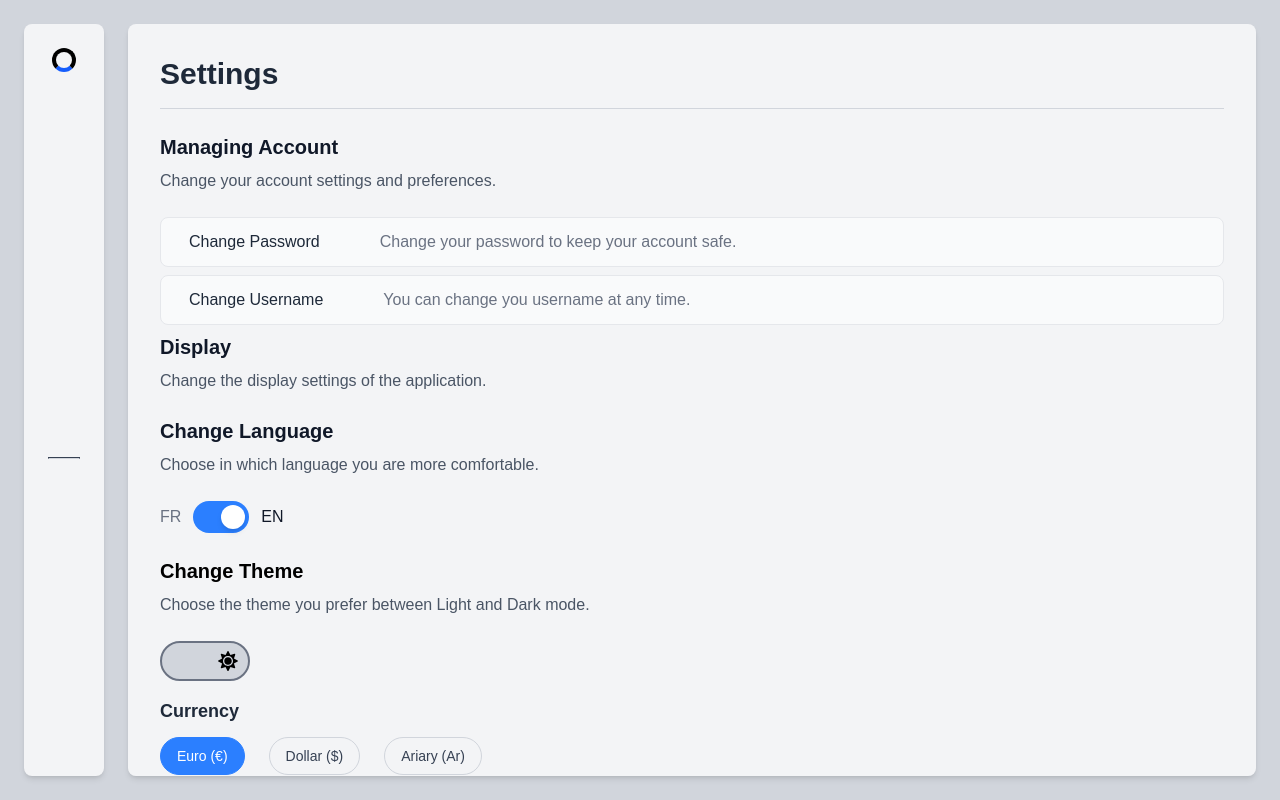
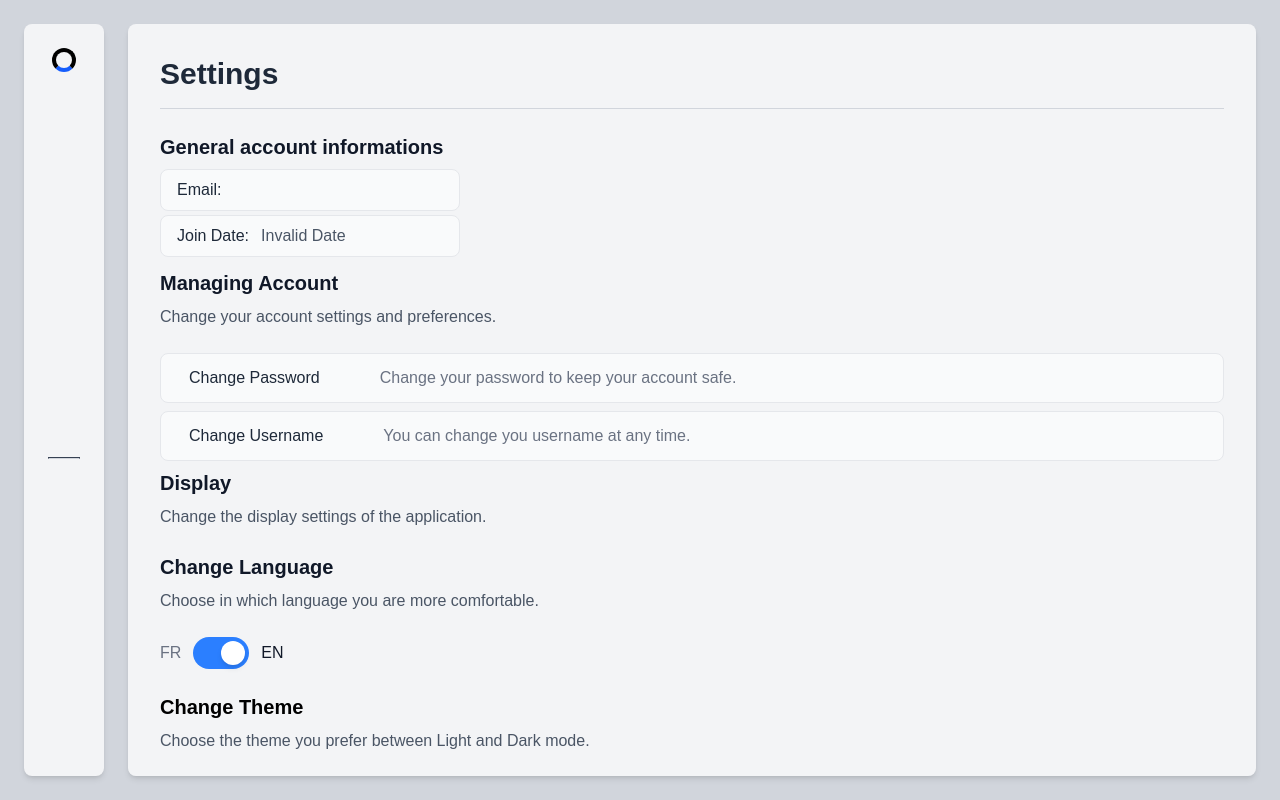
Before and after one commit to JerryTanjaka/Personnal-Finance-Tracker-Frontend, a React (Vite) app: page /settings in a window 1280 px wide. Built offline with nearby package versions, Linux system fonts and the light colour scheme; no server answers; some icons are missing; a web font is replaced by a local one.

Commit message:
feat: add basic user info in settings

```diff
--- a/src/components/BarChart.tsx
+++ b/src/components/BarChart.tsx
@@ -36,7 +36,7 @@ export default function BarChart({ chartValueOptions }: any) {
         plugins: {
             tooltip: {
                 callbacks: {
-                    label: function(context: any) {
+                    label: function (context: any) {
                         let label = context.dataset.label || '';
                         if (label) {
                             label += ': ';
@@ -93,10 +93,10 @@ export default function BarChart({ chartValueOptions }: any) {
                             date = new Date(expense.start_date)
                         }
                         if (date) {
-                            if (!totalPerMonth[date.toLocaleDateString('en-US', { year: "numeric", month: "short" })]) {
-                                totalPerMonth[date.toLocaleDateString('en-US', { year: "numeric", month: "short" })] = [0, 0]
+                            if (!totalPerMonth[date.toLocaleDateString(t('local_date_format', 'en-US'), { year: "numeric", month: "short" })]) {
+                                totalPerMonth[date.toLocaleDateString(t('local_date_format', 'en-US'), { year: "numeric", month: "short" })] = [0, 0]
                             }
-                            totalPerMonth[date.toLocaleDateString('en-US', { year: "numeric", month: "short" })][0] += Number(expense.amount)
+                            totalPerMonth[date.toLocaleDateString(t('local_date_format', 'en-US'), { year: "numeric", month: "short" })][0] += Number(expense.amount)
                         };
                     }
                 )
--- a/src/components/Categories/CategoryItem.tsx
+++ b/src/components/Categories/CategoryItem.tsx
@@ -16,7 +16,7 @@ type Props = {
 export default function CategoryItem({ category, onRename, onDelete }: Props) {
     const { t } = useTranslation();
 
-    const formattedDate = new Date(category["created_at"]?.valueOf()).toLocaleDateString("en-FR", {
+    const formattedDate = new Date(category["created_at"]?.valueOf()).toLocaleDateString(t("local_date_format", "en-US"), {
         day: "2-digit",
         month: "short",
         year: "numeric",
--- a/src/components/Transaction/TransactionCard.tsx
+++ b/src/components/Transaction/TransactionCard.tsx
@@ -48,16 +48,16 @@ export default function TransactionCard({
   view,
   actions,
 }: TransactionCardProps) {
+  const { t } = useTranslation()
   const { currency } = useContext(CurrencyContext);
-  const formattedDate = new Date(transaction.date).toLocaleDateString("en-US", {
+  const formattedDate = new Date(transaction.date).toLocaleDateString(t("local_date_format","en-US"), {
     day: "2-digit",
     month: "short",
     year: "numeric",
   });
-  const { t } = useTranslation()
 
   const formattedEndDate = transaction.end_date ?
-    new Date(transaction.end_date).toLocaleDateString("en-US",
+    new Date(transaction.end_date).toLocaleDateString(t("local_date_format","en-US"),
       {
         day: "2-digit"
         , month: "short",
--- a/src/locales/en/translation.json
+++ b/src/locales/en/translation.json
@@ -97,12 +97,14 @@
     "currency_settings_title": "Currency",
     "delete_data_title": "Data Managing",
     "delete_data_description": "Deleting your data is not reversible.",
-    "confirm_delete": "Remove all data"
-    ,
+    "confirm_delete": "Remove all data",
     "delete_confirm_message": "Are you sure you want to delete all your data?",
     "delete_success": "All your data has been deleted.",
     "delete_error": "Something went wrong. Please try again.",
     "ok": "OK",
+    "general_account_informations": "General account informations",
+    "join_date": "Join Date",
+    "local_date_format": "en-US",
     "account_delete_success": "Account deleted. You will be logged out.",
     "account_delete_confirm_message": "Are you really sure to permanently delete your account ? All data will be unrecoverable",
     "account_confirm_delete": "Permanently delete account"
--- a/src/locales/fr/translation.json
+++ b/src/locales/fr/translation.json
@@ -104,5 +104,8 @@
     "ok": "OK",
     "account_delete_success": "Compte supprimé. Vous serez déconnecter.",
     "account_delete_confirm_message": "Êtes-vous sûr de vouloir supprimer votre compte ? Les données seront irrecuperables",
-    "account_confirm_delete": "Supprimer votre compte"
+    "account_confirm_delete": "Supprimer votre compte",
+    "general_account_informations": "Informations génerales du compte",
+    "join_date": "Date de création",
+    "local_date_format": "fr-FR"
 }
--- a/src/pages/Settings.tsx
+++ b/src/pages/Settings.tsx
@@ -1,4 +1,4 @@
-import { useState } from 'react';
+import { useEffect, useState } from 'react';
 import { useTranslation } from 'react-i18next';
 import ChangePasswordForm from '../components/Settings/ChangePasswordForm';
 import ChangeUsernameForm from '../components/Settings/ChangeUsernameForm';
@@ -16,12 +16,29 @@ export default function Settings() {
         useState<boolean>(false);
 
     const { t } = useTranslation();
+    const [userSummary, setUserSummary] = useState<{ email: string, createdAt: string }>({ createdAt: '', email: '' })
+
+    useEffect(() => {
+        fetch(`${import.meta.env.VITE_API_URL}/api/user/profile`, { headers: { "Authorization": "Bearer " + localStorage.getItem("accessToken") } }).then(async res => setUserSummary(await res.json())).catch(rej => console.log(rej.message))
+    }, [])
 
     return (
         <div className="mx-auto h-[94vh] overflow-y-scroll rounded-lg bg-gray-100 p-8 shadow-md">
             <h1 className="mb-6 border-b border-gray-300 pb-4 text-3xl font-bold text-gray-800">
                 {t('settings_title', 'Settings')}
             </h1>
+
+            <div className='pb-2'>
+                <h2 className="mb-2 text-xl font-semibold text-gray-900">
+                    {t('general_account_informations', "General account informations")}
+                </h2>
+                <div className='my-1 bg-gray-50 w-fit min-w-[300px] p-2 px-4 rounded-lg border border-gray-200 flex items-center gap-3'>
+                    <h4 className='font-medium text-gray-800 text-[16px]'>Email:</h4><p className='text-gray-600'>{userSummary.email}</p>
+                </div>
+                <div className='my-1 bg-gray-50 w-fit min-w-[300px] p-2 px-4 rounded-lg border border-gray-200 flex items-center gap-3'>
+                    <h4 className='font-medium text-gray-800 text-[16px]'>{t("join_date", "Join Date")}:</h4><p className='text-gray-600'>{new Date(userSummary.createdAt).toLocaleDateString(t("local_date_format","en-US"), { year: "numeric", month: "short", day: "2-digit" })}</p>
+                </div>
+            </div>
 
             <div>
                 <h2 className="mb-2 text-xl font-semibold text-gray-900">
```
